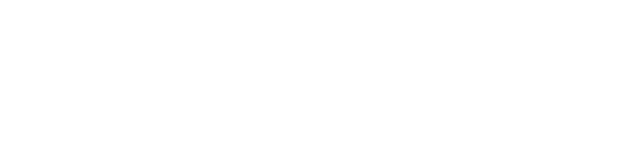
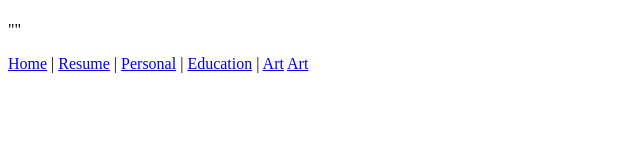
Before and after one commit to ac4369-rit/iste140-project2, a plain HTML site: page references.html in a window 1280 px wide. Shown: the whole page, without its empty margins (0-640 px from the left). Drawn offline with Linux system fonts and the light colour scheme.

Commit message:
Add links and doc with info

```diff
--- a/references.html
+++ b/references.html
@@ -8,7 +8,15 @@
     </head>
     <body>
         <header>
-
+          <h1></h1>
+          <p class="tagline">""</p>
+          <nav>
+            <a href="index.html" class="active">Home</a> |
+            <a href="journey.html">Resume</a> |
+            <a href="money.html">Personal</a> |
+            <a href="platforms.html">Education</a> |
+            <a href="glossary.html">Art</a>
+            <a href="references.html">Art</a>
         </header>
 
         <main>
```
Also changed, not shown: 1 other file.
